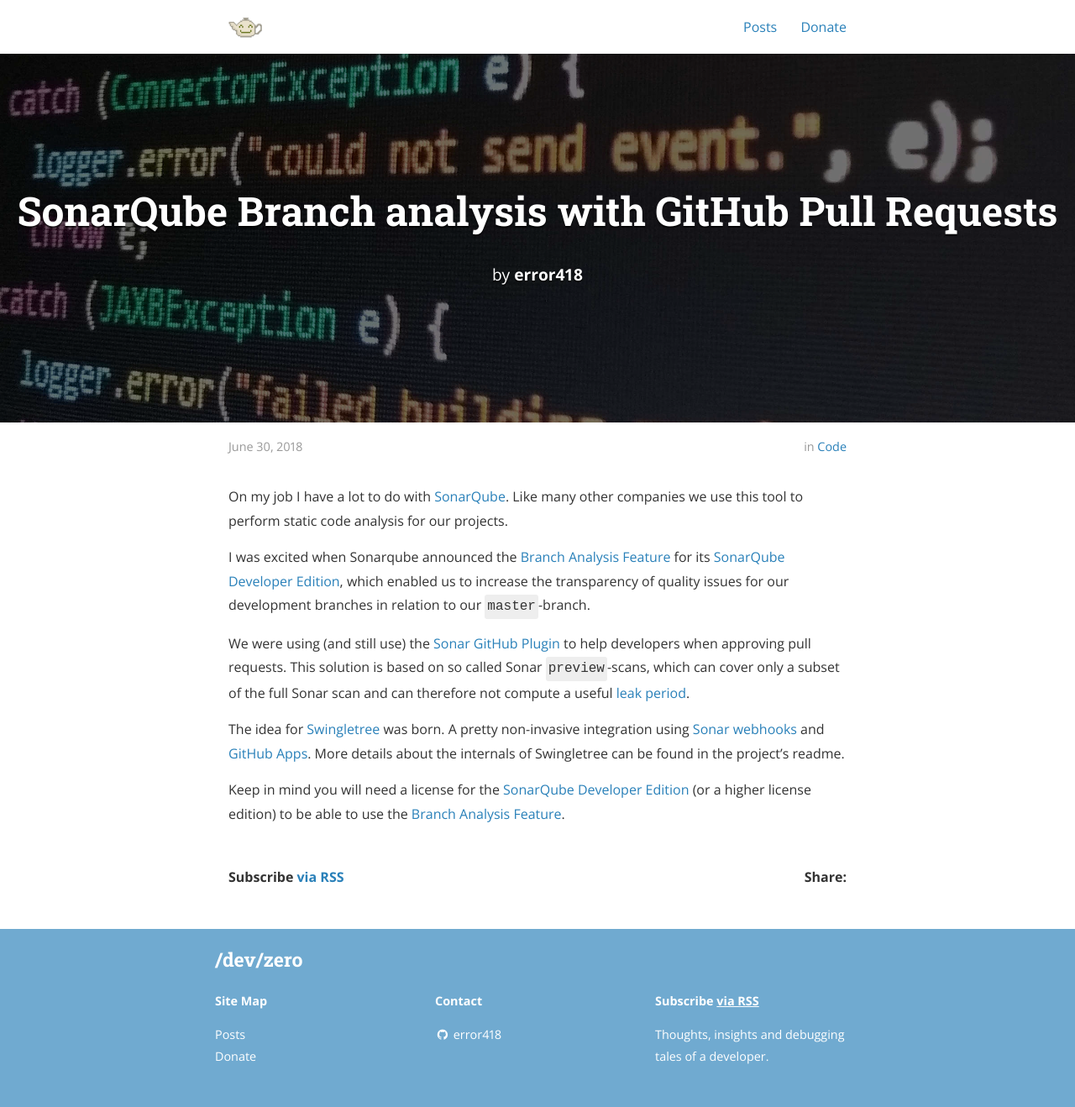
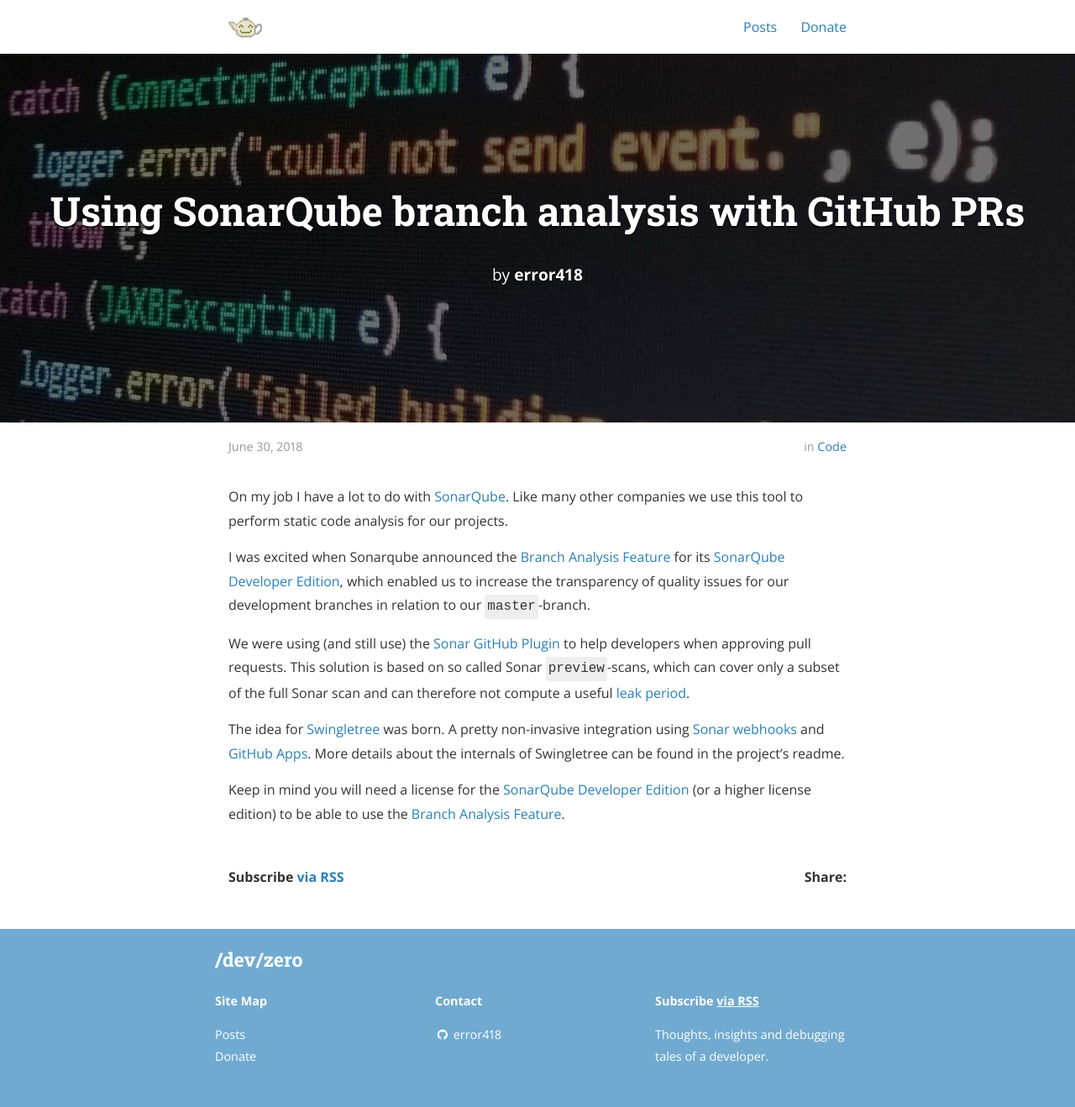
Before and after one commit to error418/error418.github.io, a Jekyll site: the page built from _posts/2018-06-30-swingletree.md, in a window 1280 px wide. Shown: the whole page at 84% size. Built offline with Jekyll 4.4.1, drawn with Linux system fonts in a browser that asks for light colours; nearby versions of some CDN libraries.

Commit message:
Update 2018-06-30-swingletree.md

```diff
--- a/_posts/2018-06-30-swingletree.md
+++ b/_posts/2018-06-30-swingletree.md
@@ -1,6 +1,6 @@
 ---
 layout: post
-title:  "SonarQube Branch analysis with GitHub Pull Requests"
+title:  "Using SonarQube branch analysis with GitHub PRs"
 date:   2018-06-30 22:04:00 +0100
 categories: code
 author: error418
```
